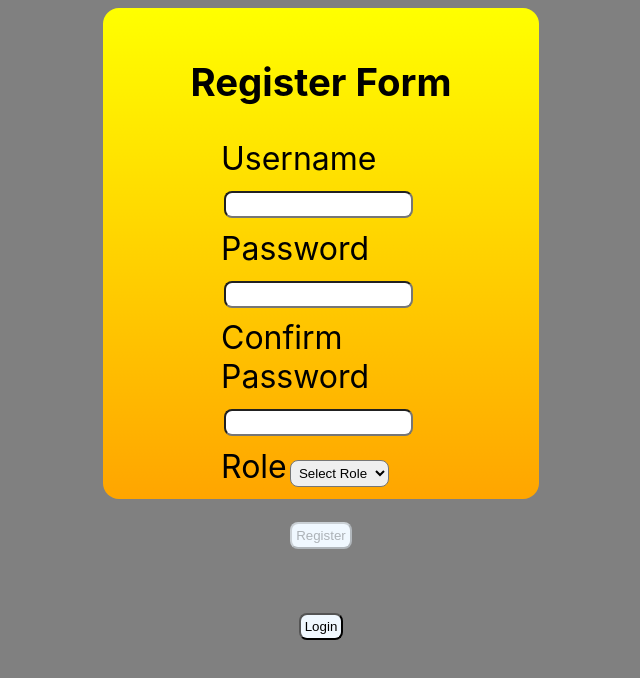
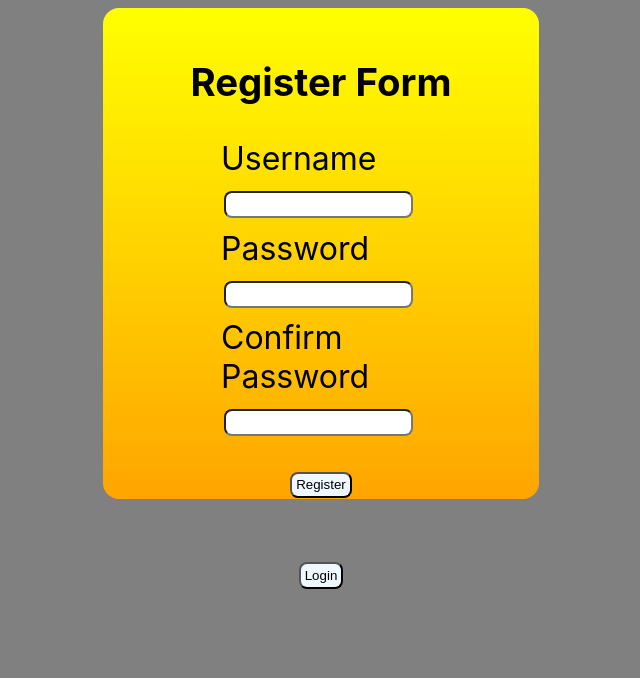
Before and after one commit to Michael-Kochis/Revature-ERS-REACT-2021, a React (Create React App) app: page /register in a window 1280 px wide. Shown: the top 678 px of the page, without its empty margins (319-959 px from the left). Built offline with nearby package versions, Linux system fonts and the light colour scheme.

Commit message:
Register now working as expected

```diff
--- a/src/components/LoginForm.js
+++ b/src/components/LoginForm.js
@@ -35,12 +35,17 @@ function LoginForm(props) {
     }
 
     const postNewLogin = (newLogin) => {
+        var neoUser = {
+            ERS_USERNAME: newLogin.username,
+            ERS_PASSWORD: newLogin.password
+        };
         axios
-          .post('https://rhishisikk-api.herokuapp.com/api/auth/login', newLogin)
+          .post('https://revature-ers-api-2021.herokuapp.com/api/auth/login', neoUser)
           .then((res) => {
-            //console.log('login', res);
             const token = res.data.token;
+            const user = res.data.user;
             localStorage.setItem('token', `"${token}"`);
+            localStorage.setItem('user', `"${user}"`);
             history.push("/dashboard");
           })
           .catch((err) => {
@@ -50,7 +55,7 @@ function LoginForm(props) {
       };
 
     const goRegister = () => {
-        history.push("/");
+        history.push("/register");
     }
 
     const handleChange = (event) => {
@@ -83,7 +88,7 @@ function LoginForm(props) {
             </label>
             <button id="button-login" className="btn btn-login"
                 disabled={disabled} onClick={handleSubmit}>Login</button>
-            <button id="button-nav-register" className="btn btn-nav btn-nav-register" onClick={goRegister}>Home</button>
+            <button id="button-nav-register" className="btn btn-nav btn-nav-register" onClick={goRegister}>Register</button>
             {props.children}
         </div>
     )
--- a/src/components/register.js
+++ b/src/components/register.js
@@ -11,17 +11,21 @@ function RegisterForm(props) {
     const initialValues = {
         username: "",
         password: "",
-        confirmPassword: "",
-        role: "",
+        confirmPassword: ""
     }
     const [disabled, setDisabled] = useState(true);
     const [form, setForm] = useState(initialValues);
     const [shaped, setShaped] = useState({});
     let history = useHistory();
 
-    const postNewUsers = (user) => {
+    const postNewUser = (user) => {
+        var neoUser = {
+            ERS_USERNAME: user.username,
+            ERS_PASSWORD: user.password,
+            USER_ROLE_ID: 0
+        }
         axios
-          .post('https://rhishisikk-api.herokuapp.com/api/auth/register', user)
+          .post('https://revature-ers-api-2021.herokuapp.com/api/auth/register', neoUser)
           .then((res) => {
             console.log(res.data);
             history.push('/login');
@@ -57,7 +61,7 @@ function RegisterForm(props) {
     }
 
     const handleSubmit = () => {
-        postNewUsers(form)
+        postNewUser(form)
     }
 
     return (
@@ -80,17 +84,8 @@ function RegisterForm(props) {
                 <input id="confirmPassword" name="confirmPassword" type="password" onChange={handleChange}
                 value={form.confirmPassword} />
             </label>
-            <div id="error-role" className="error error-role" >{shaped.role}</div>
-            <label id="label-role" htmlFor="role" onChange={handleChange}
-                value={form.role}>Role
-                <select id="role" name="role">
-                <option value="">Select Role</option>
-                <option value="client">Client</option>
-                <option value="instructor">Instructor</option>
-                </select>
-            </label>
             <button id="button-register" className="btn btn-register"
-                disabled={disabled} onClick={handleSubmit}>Register</button>
+                 onClick={handleSubmit}>Register</button>
             <button id="button-nav-login" className="btn nav-btn nav-login"
                 onClick={gotoLogin} >Login</button>
             {props.children}
--- a/src/schema/loginSchema.js
+++ b/src/schema/loginSchema.js
@@ -7,9 +7,7 @@ const schema = yup.object().shape({
     password: yup.string()
         .required('password is required'),
     confirmPassword: yup.string()
-        .required('password confirmation is required'),
-    role: yup.string()
-        .oneOf(["client", "instructor"])
+        .required('password confirmation is required')
 })
 
 const loginSchema = yup.object().shape({
--- a/src/utils/axiosWithAuth.js
+++ b/src/utils/axiosWithAuth.js
@@ -7,7 +7,7 @@ export const axiosWithAuth = () => {
         headers: {
             authorization: JSON.parse(token)
         },
-        baseURL: 'https://rhishisikk-api.herokuapp.com/api'
+        baseURL: 'https://revature-ers-api-2021.herokuapp.com/api'
     });
 }
 
```
